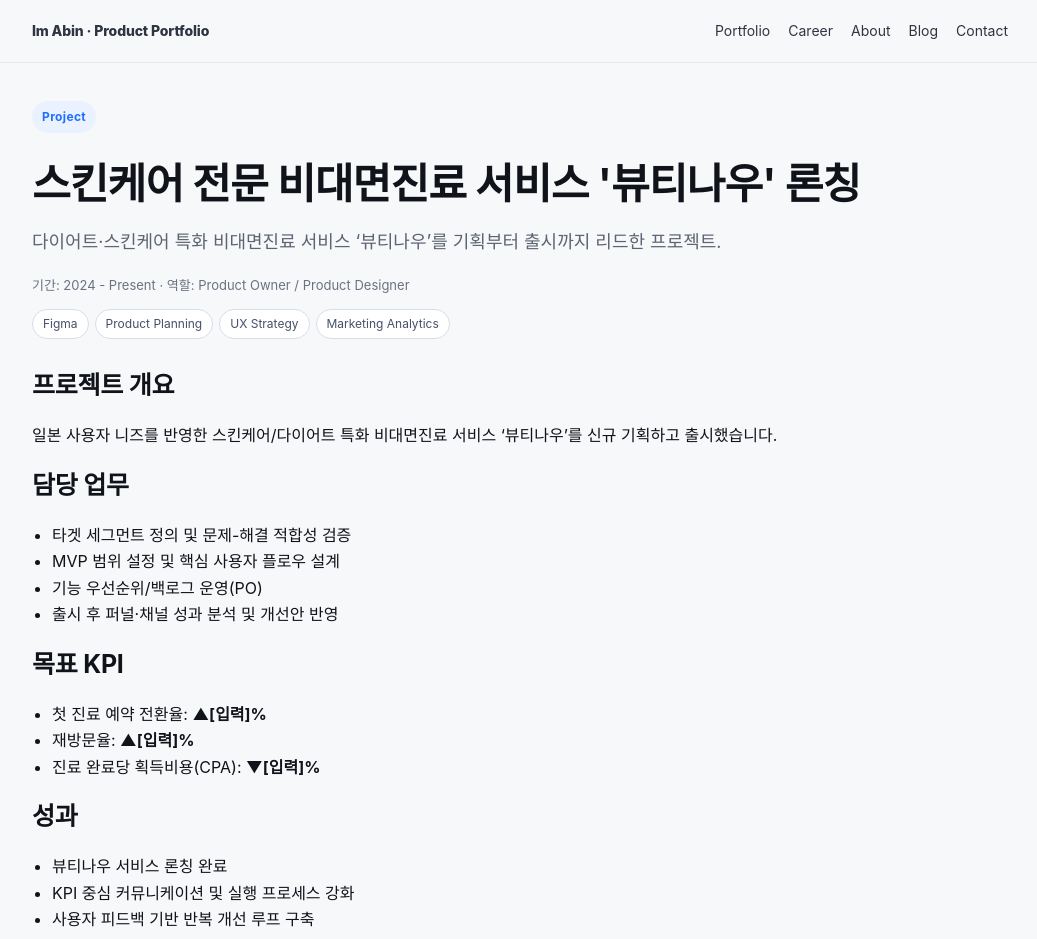
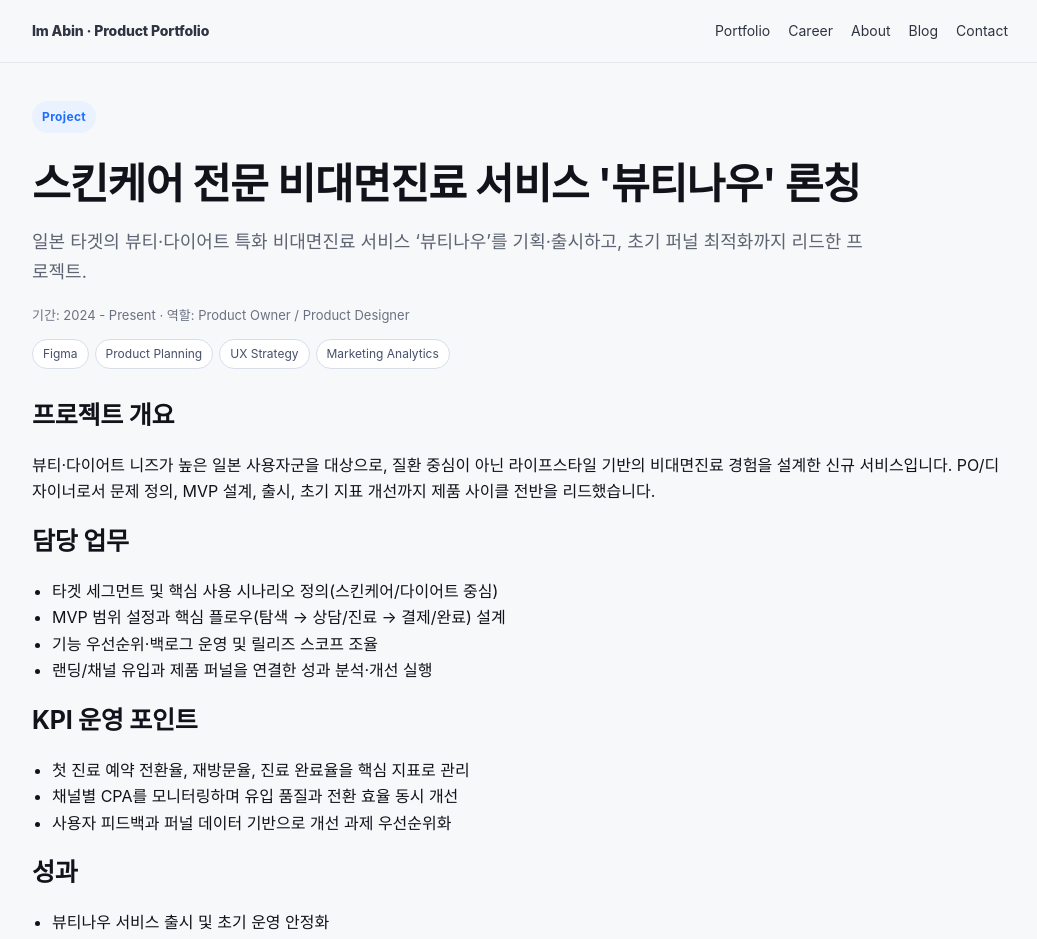
Before and after one commit to ima-bin/ima-bin.github.io, a Jekyll site: the page built from _projects/2026-08-beautynow-launch.md, in a window 1280 px wide and 1400 px high. Shown: the top 939 px of the window, without its empty margins (120-1157 px from the left). Built offline with Jekyll 4.4.1, drawn with Linux system fonts in a browser that asks for light colours; some of the changed text lies outside the part shown.

Commit message:
Refine BeautyNow launch page copy based on portfolio PDF

```diff
--- a/_projects/2026-08-beautynow-launch.md
+++ b/_projects/2026-08-beautynow-launch.md
@@ -4,32 +4,32 @@ title: "스킨케어 전문 비대면진료 서비스 '뷰티나우' 론칭"
 order: 8
 period: "2024 - Present"
 role: "Product Owner / Product Designer"
-summary: "다이어트·스킨케어 특화 비대면진료 서비스 ‘뷰티나우’를 기획부터 출시까지 리드한 프로젝트."
+summary: "일본 타겟의 뷰티·다이어트 특화 비대면진료 서비스 ‘뷰티나우’를 기획·출시하고, 초기 퍼널 최적화까지 리드한 프로젝트."
 stack: ["Figma", "Product Planning", "UX Strategy", "Marketing Analytics"]
 thumbnail: "/assets/images/doctornow-260214/page-04.jpg"
 ---
 ## 프로젝트 개요
-일본 사용자 니즈를 반영한 스킨케어/다이어트 특화 비대면진료 서비스 ‘뷰티나우’를 신규 기획하고 출시했습니다.
+뷰티·다이어트 니즈가 높은 일본 사용자군을 대상으로, 질환 중심이 아닌 라이프스타일 기반의 비대면진료 경험을 설계한 신규 서비스입니다. PO/디자이너로서 문제 정의, MVP 설계, 출시, 초기 지표 개선까지 제품 사이클 전반을 리드했습니다.
 
 ## 담당 업무
-- 타겟 세그먼트 정의 및 문제-해결 적합성 검증
-- MVP 범위 설정 및 핵심 사용자 플로우 설계
-- 기능 우선순위/백로그 운영(PO)
-- 출시 후 퍼널·채널 성과 분석 및 개선안 반영
+- 타겟 세그먼트 및 핵심 사용 시나리오 정의(스킨케어/다이어트 중심)
+- MVP 범위 설정과 핵심 플로우(탐색 → 상담/진료 → 결제/완료) 설계
+- 기능 우선순위·백로그 운영 및 릴리즈 스코프 조율
+- 랜딩/채널 유입과 제품 퍼널을 연결한 성과 분석·개선 실행
 
-## 목표 KPI
-- 첫 진료 예약 전환율: **▲[입력]%**
-- 재방문율: **▲[입력]%**
-- 진료 완료당 획득비용(CPA): **▼[입력]%**
+## KPI 운영 포인트
+- 첫 진료 예약 전환율, 재방문율, 진료 완료율을 핵심 지표로 관리
+- 채널별 CPA를 모니터링하며 유입 품질과 전환 효율 동시 개선
+- 사용자 피드백과 퍼널 데이터 기반으로 개선 과제 우선순위화
 
 ## 성과
-- 뷰티나우 서비스 론칭 완료
-- KPI 중심 커뮤니케이션 및 실행 프로세스 강화
-- 사용자 피드백 기반 반복 개선 루프 구축
+- 뷰티나우 서비스 출시 및 초기 운영 안정화
+- 제품/디자인/운영이 공통 KPI로 의사결정하는 실행 체계 구축
+- 빠른 실험-학습 루프를 통해 기능·메시지·플로우 고도화 기반 마련
 
 ## 포트폴리오 이미지
-![뷰티나우 핵심 화면](/assets/images/doctornow-260214/page-04.jpg)
-![결제/프로세스 UX 설계](/assets/images/doctornow-260214/page-05.jpg)
+![뷰티나우 서비스 콘셉트 및 핵심 화면](/assets/images/doctornow-260214/page-04.jpg)
+![핵심 퍼널/결제 프로세스 UX 설계](/assets/images/doctornow-260214/page-05.jpg)
 
 ## 한 줄 임팩트
-신규 서비스에서 빠른 학습-개선 사이클을 구축해, 제품 방향성과 성과를 동시에 만든 프로젝트입니다.
+명확한 타겟 정의와 MVP 실행 속도로, 신규 서비스의 시장 적합성 검증과 성장 기반을 함께 만든 프로젝트입니다.
```
